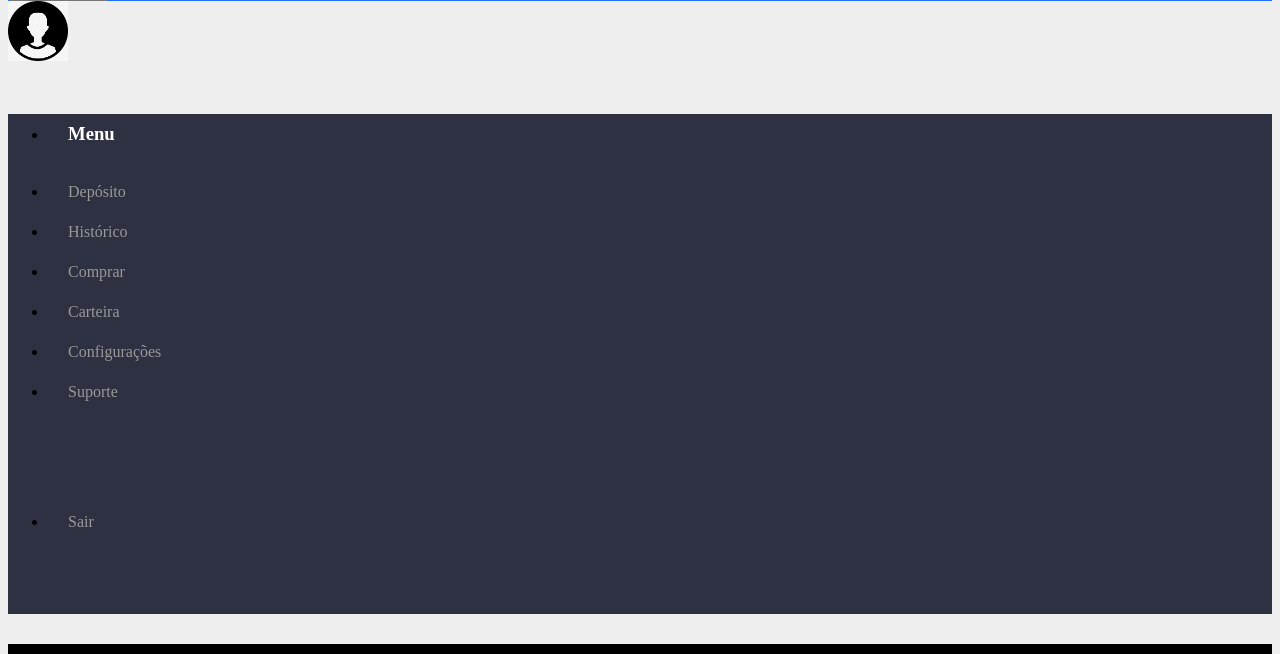
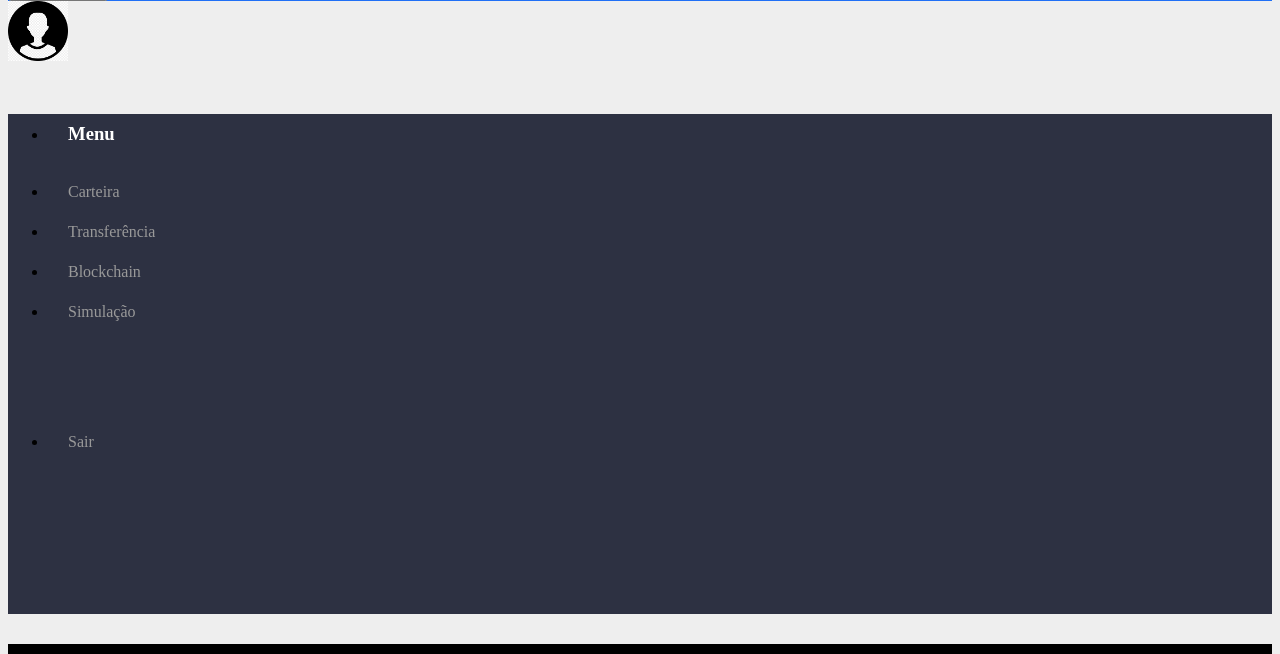
Before and after one commit to eduardaarosaa/bitbloco, a CodeIgniter app: the page made by application/views/tela_principal.php in a window 1280 px wide. Shown: the part 158-812 px from the top of the page. Run offline with CodeIgniter, Linux system fonts and the light colour scheme.

Commit message:
Acrescimo do rodape, revisão no menu table principal e conserto no index

```diff
--- a/application/views/tela_principal.php
+++ b/application/views/tela_principal.php
@@ -51,12 +51,10 @@
 			<div class="col-2 divMenu">
                 		<ul class="sidebar-nav">
                         	<li> <h3> <font color="#FFF"> Menu </font> </h3> </li>
-                            <li> <a href="#">Depósito</a> </li>
-                    		<li> <a href="#">Histórico</a> </li>
-                    		<li> <a href="#">Comprar</a> </li>
-                    		<li> <a href="#">Carteira</a> </li>
-                    		<li> <a href="#">Configurações</a> </li>
-                    		<li> <a href="#">Suporte</a> </li>
+                            <li> <a href="#">Carteira</a> </li>
+                    		<li> <a href="#">Transferência</a> </li>
+                    		<li> <a href="#">Blockchain</a> </li>
+                    		<li> <a href="#">Simulação</a> </li>
 							<br>
                             <br>
                             <br>
```
Also changed, not shown: application/controllers/Welcome.php (+0 -9 lines), application/views/rodape.php (added, +26 -0 lines), index.php (line endings or trailing spaces).
